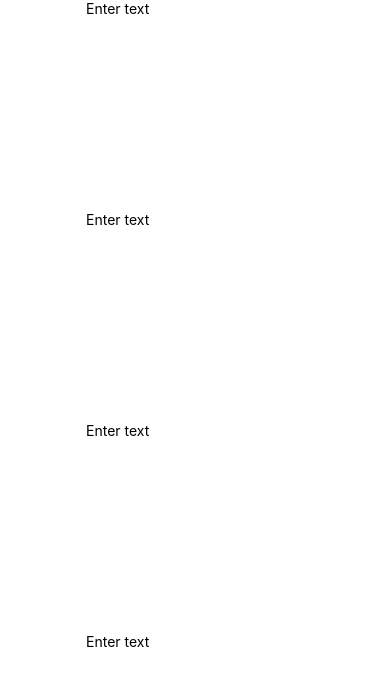
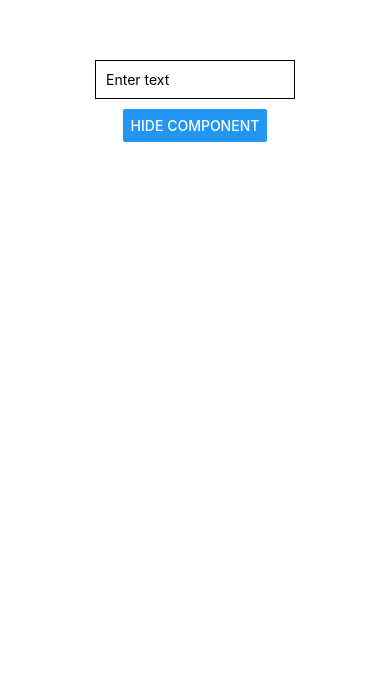
Before and after one commit to amalbashar/JoVision-react-native, a React Native app in the folder react_native_tasks/: screen / in a window 390 px wide. Shown: the top 686 px of the page. Built offline with nearby package versions, Linux system fonts and the light colour scheme.

Commit message:
task 39/40

```diff
--- a/react_native_tasks/App.tsx
+++ b/react_native_tasks/App.tsx
@@ -1,4 +1,7 @@
-import React from 'react';
+
+
+import * as React from "react";
+
 import Task16 from './Tasks/Task16';
 import Task17 from './Tasks/Task17';
 import Task18 from './Tasks/Task18';
@@ -21,6 +24,15 @@ import Task35 from './Tasks/Task35';
 import Task36 from './Tasks/Task36';
 import Task37 from './Tasks/Task37';
 import Task38 from './Tasks/Task38';
+
+import { Provider } from 'react-redux';
+import { store } from './Components/Redux/store';
+import Task39 from './Tasks/Task39';
+import Task40 from './Tasks/Task40';
+
+
+
+
 
 
 export default function App() {
@@ -46,7 +58,14 @@ export default function App() {
     // <Task35/>
     // <Task36/>
     // <Task37/>
-    <Task38/>
+    // <Task38/>
+
+    <Provider store={store}>
+    {/* <Task39 /> */}
+    <Task40 />
+  </Provider>
+
+
 
   );
 }
--- /dev/null
+++ b/react_native_tasks/Components/Component40.js
@@ -0,0 +1,38 @@
+import React, { Component } from 'react';
+import { View, TextInput, StyleSheet } from 'react-native';
+import { connect } from 'react-redux';
+import { setText } from './Redux/textSlice';
+
+class Component40 extends Component {
+  render() {
+    return (
+      <View style={styles.container}>
+        <TextInput
+          style={styles.input}
+          value={this.props.text}
+          onChangeText={this.props.setText}
+          placeholder="Enter text"
+        />
+      </View>
+    );
+  }
+}
+
+const styles = StyleSheet.create({
+  container: { margin: 10 },
+  input: { borderWidth: 1, padding: 10, width: 200 },
+});
+
+const mapStateToProps = (state) => ({
+  text: state.text.value,
+});
+
+const mapDispatchToProps = {
+  setText,
+};
+
+
+
+const ConnectedComponent40 = connect(mapStateToProps, mapDispatchToProps)(Component40);
+
+export default ConnectedComponent40;
--- /dev/null
+++ b/react_native_tasks/Components/Redux/store.js
@@ -0,0 +1,8 @@
+import { configureStore } from '@reduxjs/toolkit';
+import textReducer from './textSlice';
+
+export const store = configureStore({
+  reducer: {
+    text: textReducer,
+  },
+});
--- /dev/null
+++ b/react_native_tasks/Components/Redux/textSlice.js
@@ -0,0 +1,14 @@
+import { createSlice } from '@reduxjs/toolkit';
+
+const textSlice = createSlice({
+  name: 'text',
+  initialState: { value: '' },
+  reducers: {
+    setText: (state, action) => {
+      state.value = action.payload;
+    },
+  },
+});
+
+export const { setText } = textSlice.actions;
+export default textSlice.reducer;
--- /dev/null
+++ b/react_native_tasks/Tasks/Task39.js
@@ -0,0 +1,27 @@
+import React, { useState } from 'react';
+import { View, Button, StyleSheet } from 'react-native';
+import Component39 from '../Components/Component39';
+
+
+
+
+const Task39 = () => {
+  const [isVisible, setIsVisible] = useState(true);
+
+  return (
+    <View style={styles.container}>
+      {isVisible && <Component39 />}
+
+      <Button
+        title={isVisible ? "Hide Component" : "Show Component"}
+        onPress={() => setIsVisible(!isVisible)}
+      />
+    </View>
+  );
+};
+
+const styles = StyleSheet.create({
+  container: { alignItems: 'center', marginTop: 50 },
+});
+
+export default Task39;
--- /dev/null
+++ b/react_native_tasks/Tasks/Task40.js
@@ -0,0 +1,24 @@
+import React, { useState } from 'react';
+import { View, Button, StyleSheet } from 'react-native';
+import Component40 from '../Components/Component40';
+
+const Task40 = () => {
+  const [isVisible, setIsVisible] = useState(true);
+
+  return (
+    <View style={styles.container}>
+      {isVisible && <Component40 />}
+
+      <Button
+        title={isVisible ? 'Hide Component' : 'Show Component'}
+        onPress={() => setIsVisible(!isVisible)}
+      />
+    </View>
+  );
+};
+
+const styles = StyleSheet.create({
+  container: { alignItems: 'center', marginTop: 50 },
+});
+
+export default Task40;
```
Also changed, not shown: react_native_tasks/Components/Component39.js (added, +28 -0 lines).
